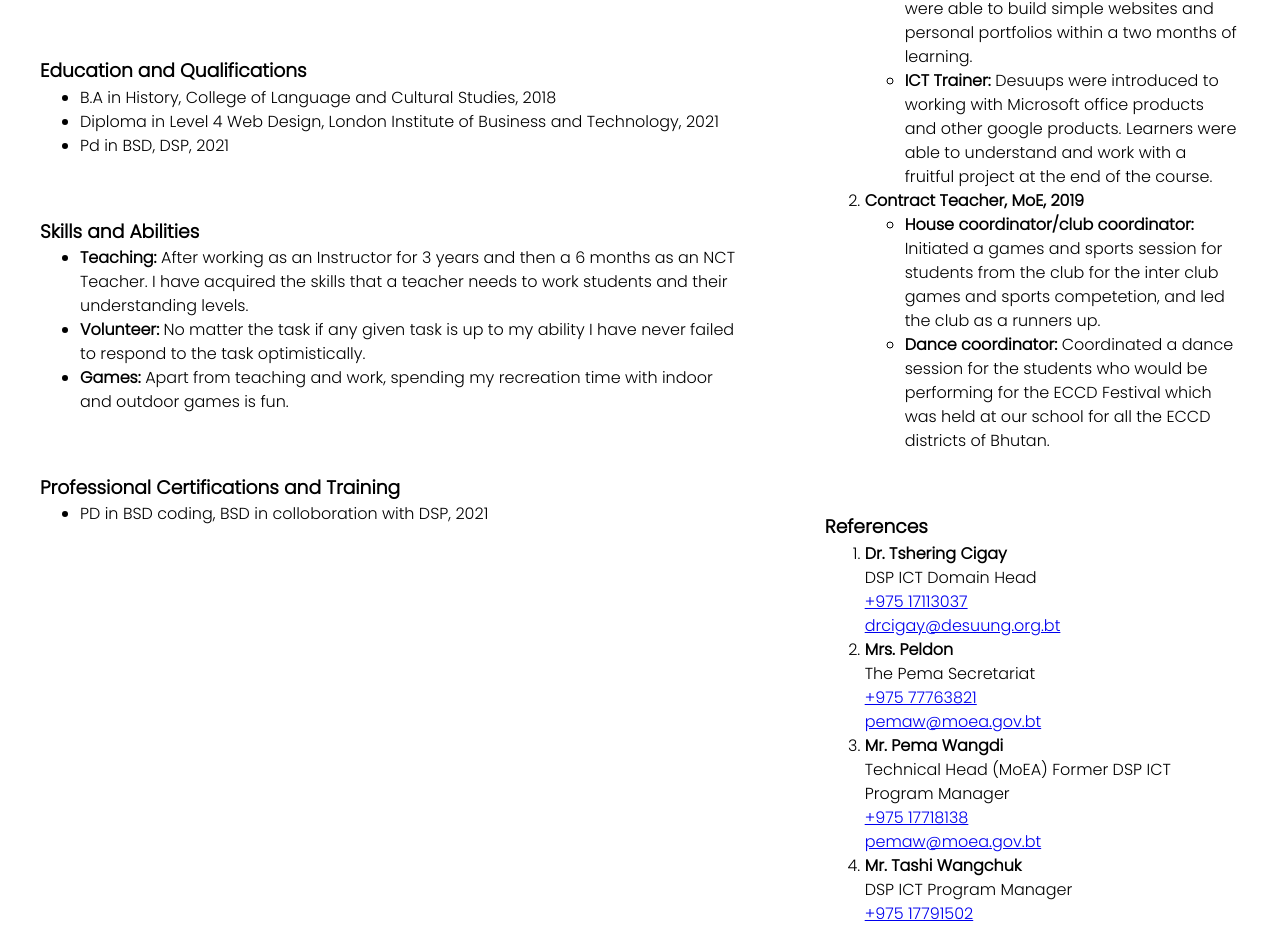
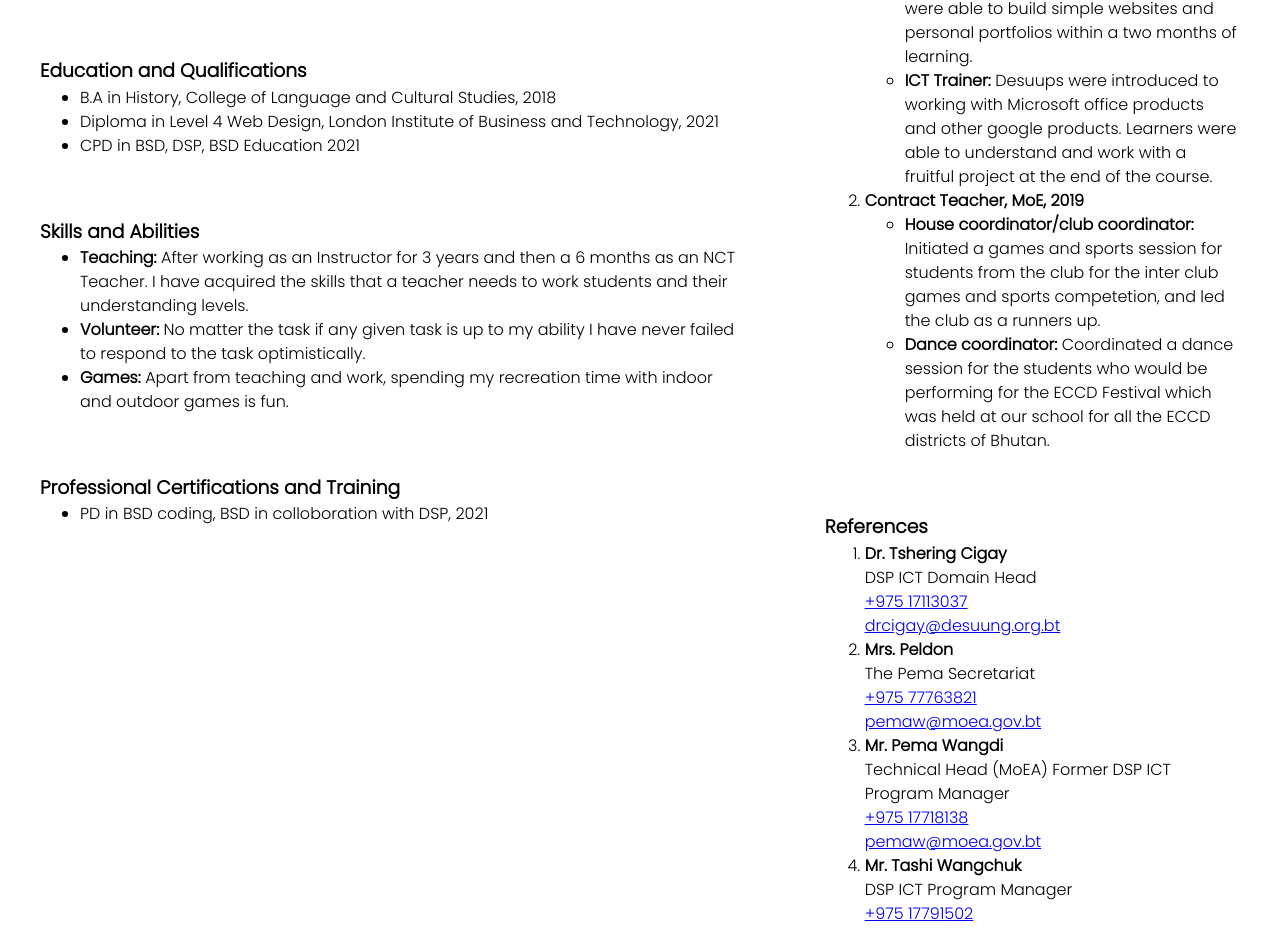
Before and after one commit to Tshering-Nidup/C.V-for-personal-portfolio, a plain HTML site: page index.html in a window 1280 px wide. Shown: the part 858-1787 px from the top of the page. Drawn offline with Linux system fonts and the light colour scheme; a web font is replaced by a local one.

Commit message:
Update index.html
Changed PD to CPD

```diff
--- a/index.html
+++ b/index.html
@@ -68,7 +68,7 @@
                 Diploma in Level 4 Web Design, London Institute of Business and
                 Technology, 2021
               </li>
-              <li>Pd in BSD, DSP, 2021</li>
+              <li>CPD in BSD, DSP, BSD Education 2021</li>
             </ul>
           </section>
 
```
